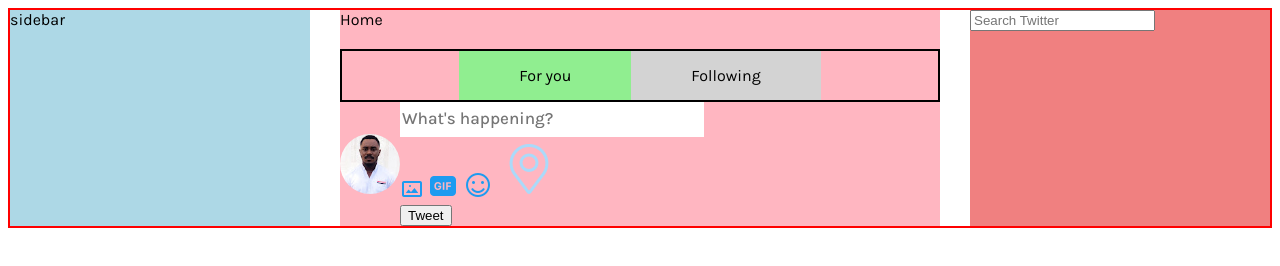
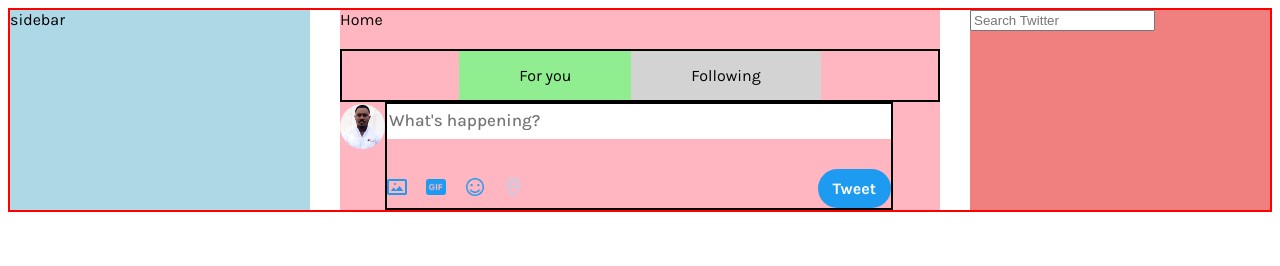
Before and after one commit to amankanz/angel-code-projects, a plain HTML site: page twitter-clone/twitter.html in a window 1280 px wide. Drawn offline with Linux system fonts and the light colour scheme.

Commit message:
angel-projects

```diff
--- a/twitter-clone/twitter.html
+++ b/twitter-clone/twitter.html
@@ -52,20 +52,30 @@
       padding-left: 60px;
       padding-right: 60px;
     }
+    .handle-container-main {
+      border-style: solid;
+      border-color: black;
+      border-width: 2px;
+      display: flex;
+      flex-direction: column;
+    }
+
     .tweet-handle {
       display: flex;
       align-items: center;
     }
     .profile-picture {
-      width: 60px;
-      height: 60px;
+      width: 45px;
+      height: 45px;
       border-radius: 30px;
+      margin-top: -60px;
     }
     .input-box {
-      width: 300px;
+      width: 500px;
       padding-top: 10px;
       padding-bottom: 10px;
       border-style: none;
+      margin-bottom: 30px;
 
     }
     .input-box::placeholder {
@@ -73,6 +83,32 @@
       font-family: Karla, Arial;
       font-weight: 500;
 
+    }
+    .container-handle {
+      display: flex;
+      flex-direction: row;
+      justify-content: space-between;
+      align-items: center;
+    }
+    .tweet-handle-icon {
+      width: 20px;
+      height: 24px;
+      object-fit: cover;
+      margin-right: 15px;
+    }
+
+    .tweet-button {
+      background-color: rgb(29, 155, 240);
+      color: white;
+      border-style: none;
+      padding-left: 15px;
+      padding-right: 15px;
+      padding-top: 10px;
+      padding-bottom: 10px;
+      border-radius: 25px;
+      font-size: 16px;
+      font-family: Karla, Arial;
+      font-weight: 700;
     }
 
     .trend-section {
@@ -95,16 +131,16 @@
 
       <div class="tweet-handle">
         <img src="./accounts-pictures/amani-mychannel.jpg" alt="" class="profile-picture">
-        <div>
+        <div class="handle-container-main">
           <input type="text" placeholder="What's happening?" class="input-box">
-          <div>
+          <div class="container-handle">
             <div>
-              <img src="./twitter-handle-icons/media-icon.png" alt="">
-              <img src="./twitter-handle-icons/gif-icon.png" alt="">
-              <img src="./twitter-handle-icons/happy-emoji-icon.png" alt="">
-              <img src="./twitter-handle-icons/place-marker-icon.png" alt="">
+              <img src="./twitter-handle-icons/media-icon.png" alt="" class="tweet-handle-icon">
+              <img src="./twitter-handle-icons/gif-icon.png" alt="" class="tweet-handle-icon">
+              <img src="./twitter-handle-icons/happy-emoji-icon.png" alt="" class="tweet-handle-icon">
+              <img src="./twitter-handle-icons/place-marker-icon.png" alt="" class="tweet-handle-icon">
             </div>
-            <button>Tweet</button>
+            <button class="tweet-button">Tweet</button>
           </div>
 
 
```
